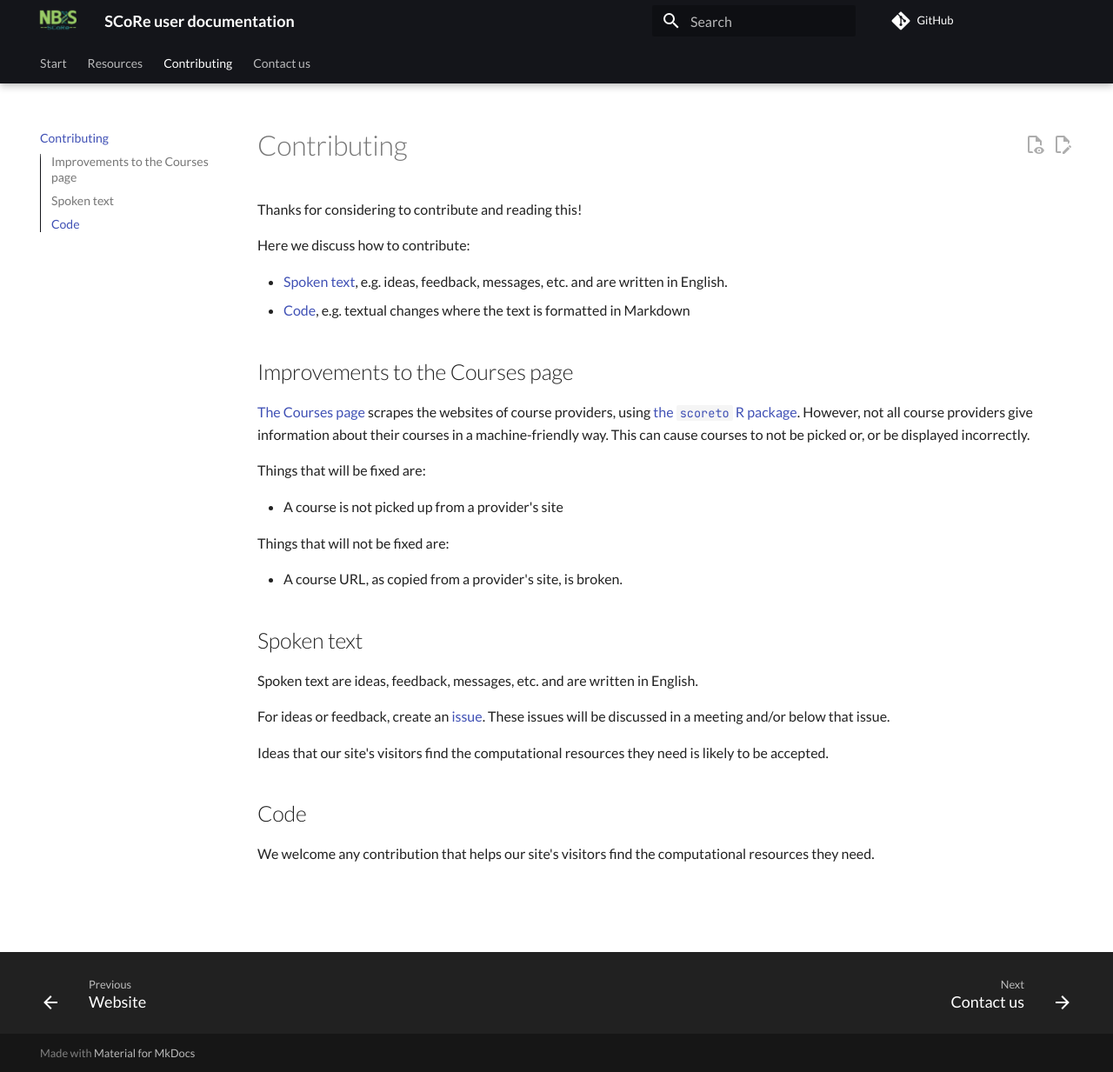
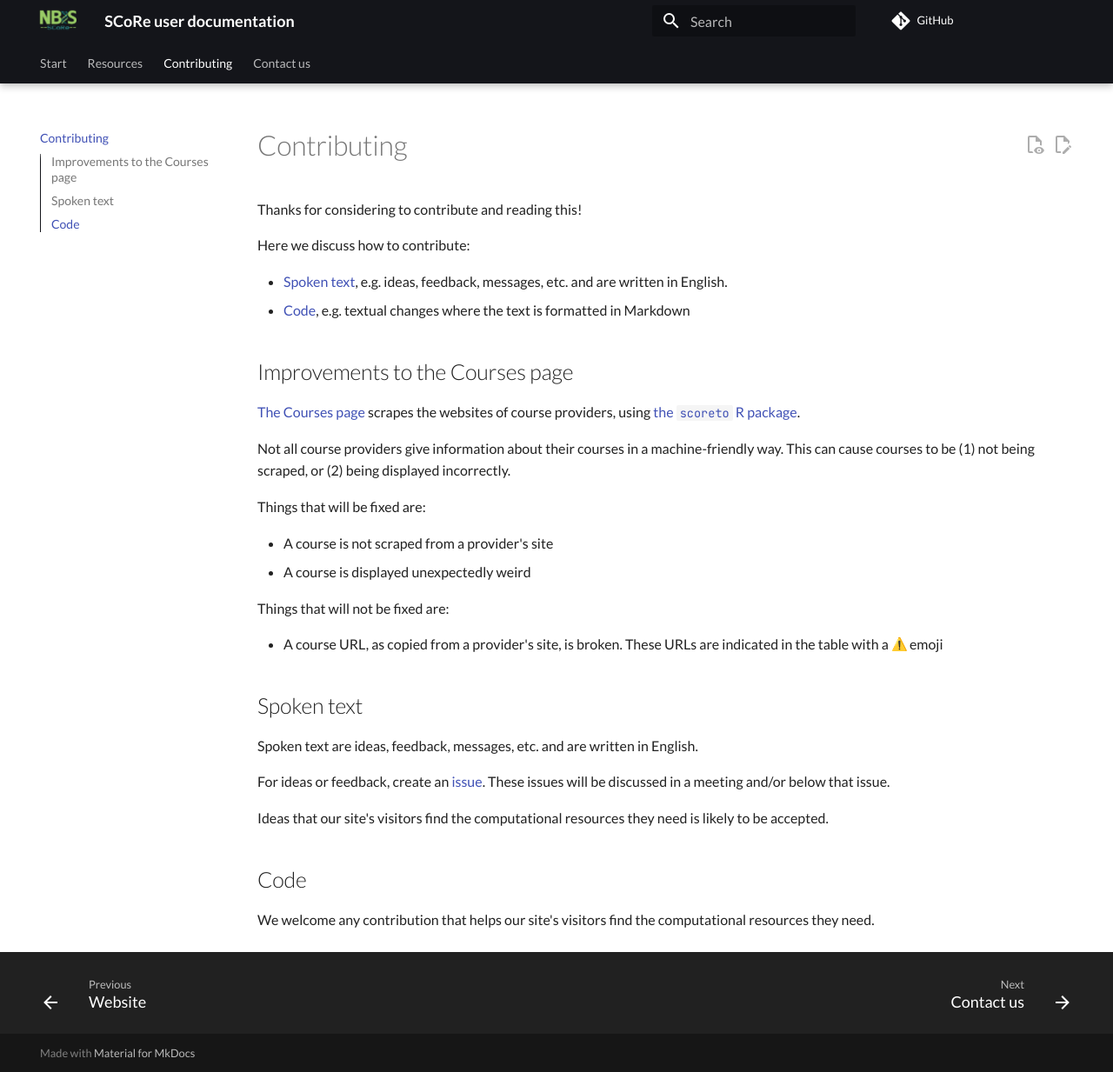
Before and after one commit to NBISweden/SCoRe_user_doc, an MkDocs documentation site: the page built from docs/CONTRIBUTING.md, in a window 1280 px wide and 1233 px high. Shown: the whole window at 87% size. Built offline with MkDocs 1.6.1 and Material for MkDocs 9.7.7, drawn with Linux system fonts in a browser that asks for light colours; emoji names are drawn with the system emoji font; comment, search, counter and statistics services are not loaded.

```diff
--- a/docs/CONTRIBUTING.md
+++ b/docs/CONTRIBUTING.md
@@ -13,17 +13,20 @@ Here we discuss how to contribute:
 [The Courses page](https://nbisweden.github.io/SCoRe_user_doc/courses/)
 scrapes the websites of course providers,
 using [the `scoreto` R package](https://github.com/richelbilderbeek/scoreto).
-However, not all course providers give information about their
-courses in a machine-friendly way. This can cause courses to not be picked
-or, or be displayed incorrectly.
+
+Not all course providers give information about their
+courses in a machine-friendly way. This can cause courses to be
+(1) not being scraped, or (2) being displayed incorrectly.
 
 Things that will be fixed are:
 
-- A course is not picked up from a provider's site
+- A course is not scraped from a provider's site
+- A course is displayed unexpectedly weird
 
 Things that will not be fixed are:
 
 - A course URL, as copied from a provider's site, is broken.
+  These URLs are indicated in the table with a :warning: emoji
 
 ## Spoken text
 
```
Also changed, not shown: docs/courses_1.md (+18 -2 lines), 1 other file.
